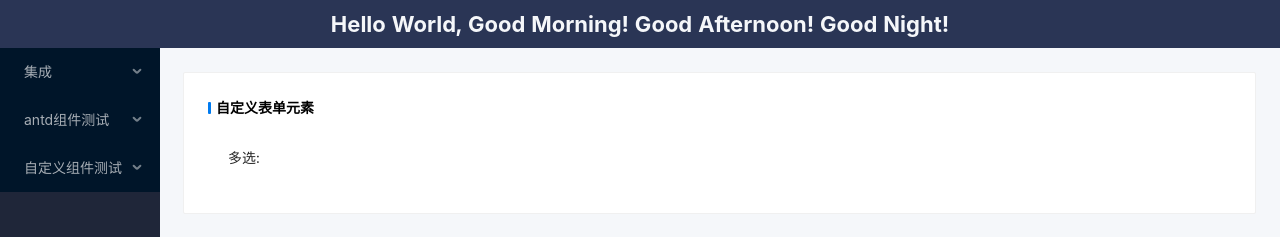
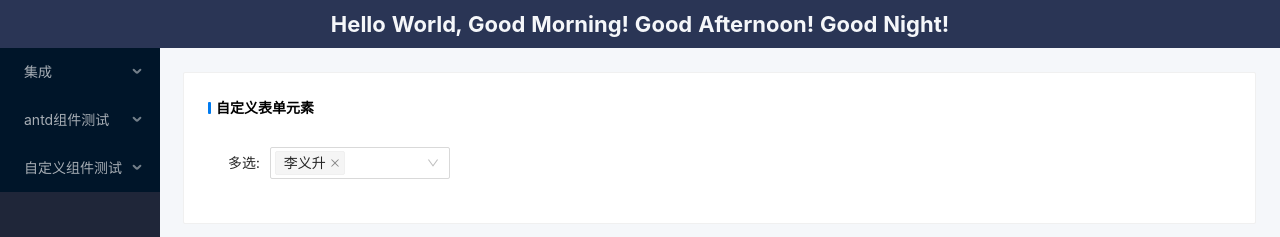
Before and after one commit to Elias-cug/react-ts-antd, a React app: page /test-cug/cug-form in a window 1280 px wide. Shown: the top 237 px of the page. Built offline with nearby package versions, Linux system fonts and the light colour scheme.

Commit message:
多选组件支持设置allowCreate

```diff
--- a/src/assets/css/common-form.less
+++ b/src/assets/css/common-form.less
@@ -7,7 +7,12 @@
     align-items: center;
   }
   .form-item {
-    width: 150px;
+    width: 180px;
+    min-height: 32px;
+    .ant-select-selector {
+      position: absolute;
+      width: 100%;
+    }
   }
   .ant-rate .anticon {
     line-height: 32px;
--- a/src/page/antd-component/AntdForm.tsx
+++ b/src/page/antd-component/AntdForm.tsx
@@ -1,6 +1,5 @@
-import React from 'react';
+import React, { useState } from 'react';
 import { Select, Input, Switch, Rate, DatePicker, Space, Card } from 'antd';
-import { useState } from 'react';
 
 const selectOptions = [
   {
@@ -22,6 +21,10 @@ const selectOptions = [
   {
     id: 'zhanghui',
     text: '张慧'
+  },
+  {
+    id: 'chaochang',
+    text: '超长超长超长超长超长超长超长超长超长超长超长超长超长超长超长超长超长超长超长超长超长超长'
   }
 ];
 
@@ -43,7 +46,8 @@ function AntdSelect () {
 
 // 多选
 function AntdMultiSelect () {
-  let [isOpen, setState] = useState(false);
+  let [maxTagCount, setMaxTagCount] = useState<number | 'responsive'>(1);
+
   // 过滤函数
   function filterOption (value, option) {
     if (option.label.includes(value)) {
@@ -51,13 +55,27 @@ function AntdMultiSelect () {
     }
     return false;
   }
-  function tagRender (props) {
-    if (isOpen) {
-      return false;
+
+  // 自定义渲染 tag
+  // function tagRender (props) {
+  //   console.log(props);
+  //   if (isOpen) {
+  //     return false;
+  //   } else {
+  //     return <div>只展示一行</div>;
+  //   }
+  // }
+
+  // 监听展开下拉的回调
+  const onDropdownVisibleChange = function (open: boolean) {
+    if (open) {
+      console.log('打开了');
+      setMaxTagCount(500);
     } else {
-      return <div>只展示一行</div>;
+      console.log('关闭了');
+      setMaxTagCount(1);
     }
-  }
+  };
 
   return (
     <>
@@ -75,24 +93,23 @@ function AntdMultiSelect () {
         // getPopupContainer=<() => document.body> // TODO: 菜单渲染父节点。默认渲染到 body 上，如果你遇到菜单滚动定位问题，试试修改为滚动的区域，并相对其定位
         // listHeight={256} // TODO: 设置弹窗滚动高度
         // loading={false} // TODO:加载中状态
-        // maxTagCount={120} // TODO: 最多显示多少个tag
+        maxTagCount={maxTagCount} // TODO: 最多显示多少个tag
         // maxTagTextLength=<number> // TODO: 最大显示的tag文本长度
         // notFoundContent=<ReactNode> // TODO: 当下拉列表为空时显示的内容
-        // open={false} // TODO: 是否展开下拉
+        // open={isOpen} // TODO: 是否展开下拉
         // options={} // TODO: 数据化配置选项内容，相比 jsx 定义会获得更好的渲染性能
         // placeholder=<string> // TODO: 选择框默认文本
         // searchValue=<string> // TODO: 控制搜索文本
-        // showSearch={false} // TODO: 是否支持搜索
-        tagRender={isOpen ? false : tagRender} // TODO: 自定义tag内容 <(props) => ReactNode>
+        showSearch={true} // TODO: 是否支持搜索
+        // tagRender={isOpen ? null : tagRender} // TODO: 自定义tag内容 <(props) => ReactNode>
         // value=<string | string[] | number | number[] | LabeledValue | LabeledValue[]> // TODO: 指定当前选中的条目，多选时为一个数组。（value 数组引用未变化时，Select 不会更新）
-        // showArrow={true} // TODO: 是否显示小箭头
-
+        showArrow={true} // TODO: 是否显示小箭头
         // 事件
         // onBlur=() => {} // TODO: 失去焦点的回调
         // onChange=(value, Array<option>) => {} // TODO: 选中 option，或 input 的 value 变化时，调用此函数
         // onClear=() => {} // TODO: 清除内容时的回调
         // onDeselect=(value) => {} // TODO: 取消选中时回调
-        // onDropdownVisibleChange=(open)=>{} // TODO: 关闭展开下拉菜单的回调
+        onDropdownVisibleChange={onDropdownVisibleChange} // TODO: 关闭展开下拉菜单的回调
         // onFocus=()=> {} // TODO: 获得焦点时的回调
         // onSearch=() => {} // TODO：文本框变化时回调
         // onSelect=() => {} // TODO：被选中时回调
--- a/src/page/cug-component/CugForm.tsx
+++ b/src/page/cug-component/CugForm.tsx
@@ -1,14 +1,112 @@
-import React from 'react';
-import { Card } from 'antd';
+import React, { useState, FC } from 'react';
+import { Card, Select } from 'antd';
+import { SelectProps } from 'antd/lib/index';
 
-function CugMultiSelect () {
+const brFontNames = [
+  {
+    id: 'tiannana',
+    text: '田娜娜'
+  },
+  {
+    id: 'hanxiaoyu',
+    text: '韩晓雨'
+  },
+  {
+    id: 'liyisheng',
+    text: '李义升'
+  },
+  {
+    id: 'tanqinglian',
+    text: '谭青廉'
+  },
+  {
+    id: 'zhanghui',
+    text: '张慧'
+  },
+  {
+    id: 'chaochang',
+    text: '超长超长超长超长超长超长超长超长超长超长超长超长超长超长超长超长超长超长超长超长超长超长'
+  }
+];
+
+type VT = string | string[] | number | number[];
+interface CugMultiSelectProps extends SelectProps<VT> {
+  allowCreate?: boolean;
+}
+
+const defaultOptions = {
+  allowCreate: false,
+  showSearch: false
+};
+
+// 合并自定义配置
+function mergeOptions (defaultOptions: CugMultiSelectProps, customOptions: SelectProps<VT>): CugMultiSelectProps {
+  const mergedOptions = {
+    ...defaultOptions,
+    ...customOptions
+  };
+  return mergedOptions;
+}
+
+function getMode (allowCreate: boolean, showSearch: boolean): 'tags' | 'multiple' {
+  if (allowCreate) {
+    return 'tags';
+  } else if (!allowCreate && showSearch) {
+    return 'multiple';
+  } else if (!allowCreate && !showSearch) {
+    return 'multiple';
+  }
+  return 'multiple';
+}
+
+const CugMultiSelect: FC<Omit<CugMultiSelectProps, 'mode'>> = props => {
+  // 合并配置
+  let mergedOptions: CugMultiSelectProps = mergeOptions(defaultOptions, props);
+
+  const { allowCreate = false, showSearch = false, maxTagCount = 500 } = mergedOptions;
+  // 处理 mode
+  const mode = getMode(allowCreate, showSearch);
+  // 处理 maxTagCount：实现收起的时候只展示一行
+  let [maxTagCountState, setMaxTagCount] = useState<number | 'responsive'>(1);
+
+  let [options, setOptions] = useState(brFontNames);
+  // 过滤函数
+  const filterOption = function (value, option) {
+    if (option.label.includes(value)) {
+      return true;
+    }
+    return false;
+  };
+  // 监听展开下拉的回调
+  const onDropdownVisibleChange = function (open: boolean) {
+    if (open) {
+      setMaxTagCount(maxTagCount);
+    } else {
+      setMaxTagCount(1);
+    }
+  };
   return (
     <>
       <span className='mr10'>多选: </span>
-      <div></div>
+      <Select
+        className='form-item'
+        mode={mode} // tags: 可以增加条目，会使 showSearch 失效  multiple: 不可以增加条目，showSearch=false 不支持搜索； 支持搜索不支持增加条目： mode=“multiple” showSearch=true 不支持搜索 mode=“multiple” showSearch=false 支持搜索也支持增加条目 mode=“tags”
+        defaultValue={['liyisheng']}
+        filterOption={filterOption}
+        maxTagCount={maxTagCountState}
+        showSearch={false}
+        showArrow={true}
+        onDropdownVisibleChange={onDropdownVisibleChange}
+      >
+        {options.map(item => (
+          <Select.Option key={item.id} value={item.id} label={item.text}>
+            {item.text}
+          </Select.Option>
+        ))}
+      </Select>
     </>
   );
-}
+};
 
 export default function CugForm () {
   return (
@@ -20,7 +118,7 @@ export default function CugForm () {
         </h3>
         <div className='common-form'>
           <div>
-            <CugMultiSelect></CugMultiSelect>
+            <CugMultiSelect allowCreate={true} showSearch={false} maxTagCount={3}></CugMultiSelect>
           </div>
         </div>
       </Card>
```
Also changed, not shown: doc/公共组件.md (+33 -0 lines), src/assets/css/mixins.less (added), src/assets/css/variables.less (added).
